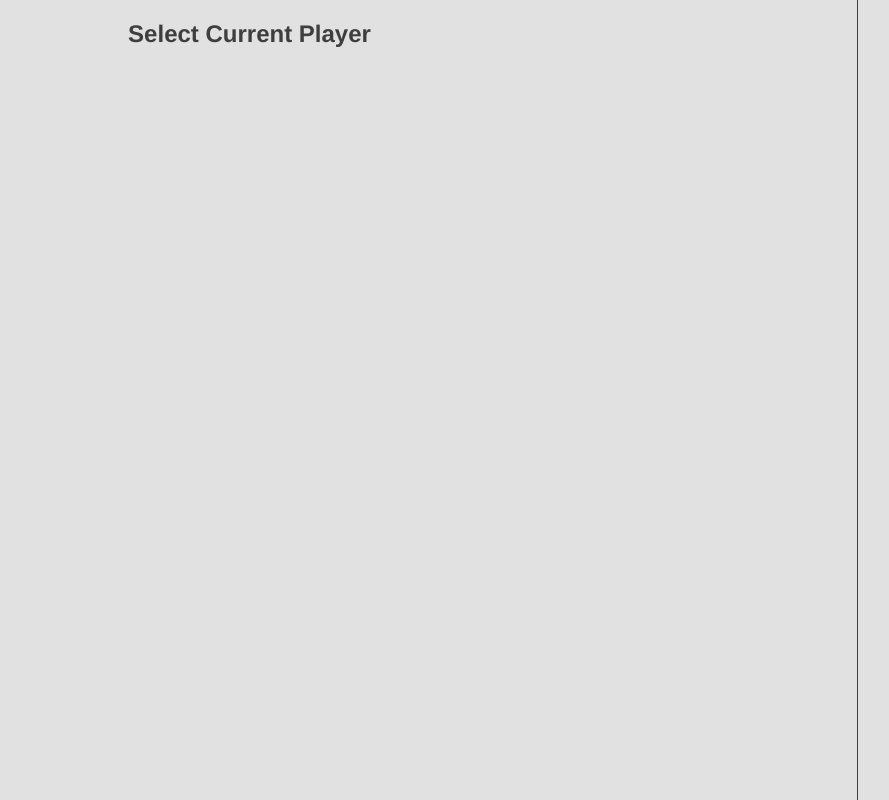
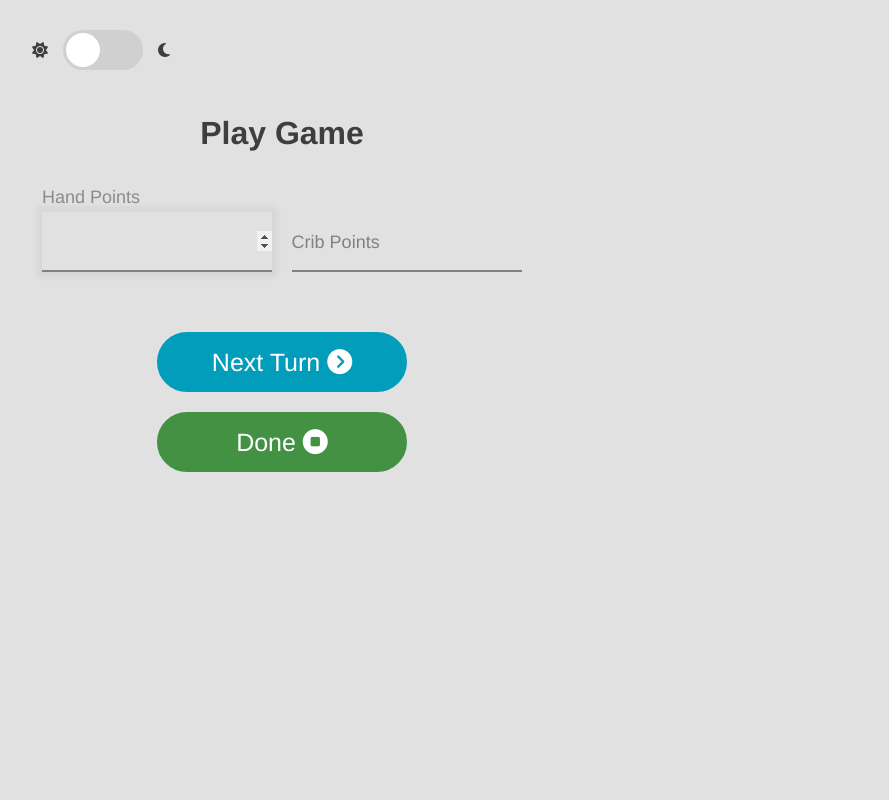
Before and after one commit to ClaytonDewey/tca-cribbage, a React (Create React App) app: page /#/play in a window 1280 px wide. Shown: the whole page, without its empty margins (358-1247 px from the left). Built offline with nearby package versions, Linux system fonts and the light colour scheme.

Commit message:
Still trying to get players to update...
If I had any hair left, it would be gone now.

```diff
--- a/src/Components/PlayGame/PlayGame.tsx
+++ b/src/Components/PlayGame/PlayGame.tsx
@@ -9,39 +9,48 @@ interface PlayerInGame extends Player {
 export const PlayGame = ({ currentGame }) => {
     const nav = useNavigate();
     const { players } = currentGame;
-    console.log(players);
 
-    const [currentPlayer, setCurrentPlayer] = useState([{}]);
-    const [playerOrder, setPlayerOrder] = useState([{}])
+    const [activePlayer, setActivePlayer] = useState<PlayerInGame | undefined>(undefined);
+    const [playersInOrder, setPlayersInOrder] = useState<PlayerInGame[]>([]);
 
-    const orderPlayers = (key) => {
+    const orderPlayers = (player: string) => {
 
         const newPlayer = {
-            name: key
-            , order: players.length + 1
+            name: player
+            , order: playersInOrder.length + 1
+            , currentScore: 0
         }
 
-        setPlayerOrder([
-            ...players
+        setActivePlayer(newPlayer);
+
+        setPlayersInOrder([
+            ...playersInOrder
             , newPlayer
         ]);
     }
 
-    const nextTurn = () => {
-        console.log("clicked!");
+    const nextTurn = (player: PlayerInGame) => {
+        if (playersInOrder.length < currentGame.players.length) {
+            console.log("Active players are NOT yet set...")
+            setActivePlayer(undefined);
+        } else {
+            console.log("Active players ARE set...")
+            const indexOfActivePlayer = playersInOrder.findIndex(x => x === player);
+            setActivePlayer(indexOfActivePlayer + 1 < playersInOrder.length ? playersInOrder[indexOfActivePlayer] : playersInOrder[0]);
+        }
     }
 
     const endGame = () => {
         nav(-2);
     };
 
-
     return (
         <>
-            <div className="players-container open">
-                <h2 className="text-center my-2">Select Current Player</h2>
+            <div className={`players-container ${!activePlayer && playersInOrder.length < currentGame.players.length ? "open" : ""}`}>
+                <h2 className="text-center my-2">{`Choose Player ${playersInOrder.length + 1}`}</h2>
                 {
-                    players.map(x => (
+                    players.filter(x => playersInOrder.findIndex(y => y.name === x.name) === -1)
+                    .map(x => (
                         <button
                             key={x.name} id={x.name}
                             className="btn btn-success mb-2"
@@ -66,7 +75,7 @@ export const PlayGame = ({ currentGame }) => {
                     </div>
                 </div>
 
-                <button className="btn btn-info mt-2" onClick={nextTurn}>
+                <button className="btn btn-info mt-2" onClick={() => nextTurn(activePlayer)}>
                     Next Turn <i className="fa-solid fa-circle-chevron-right"></i>
                 </button>
 
```
